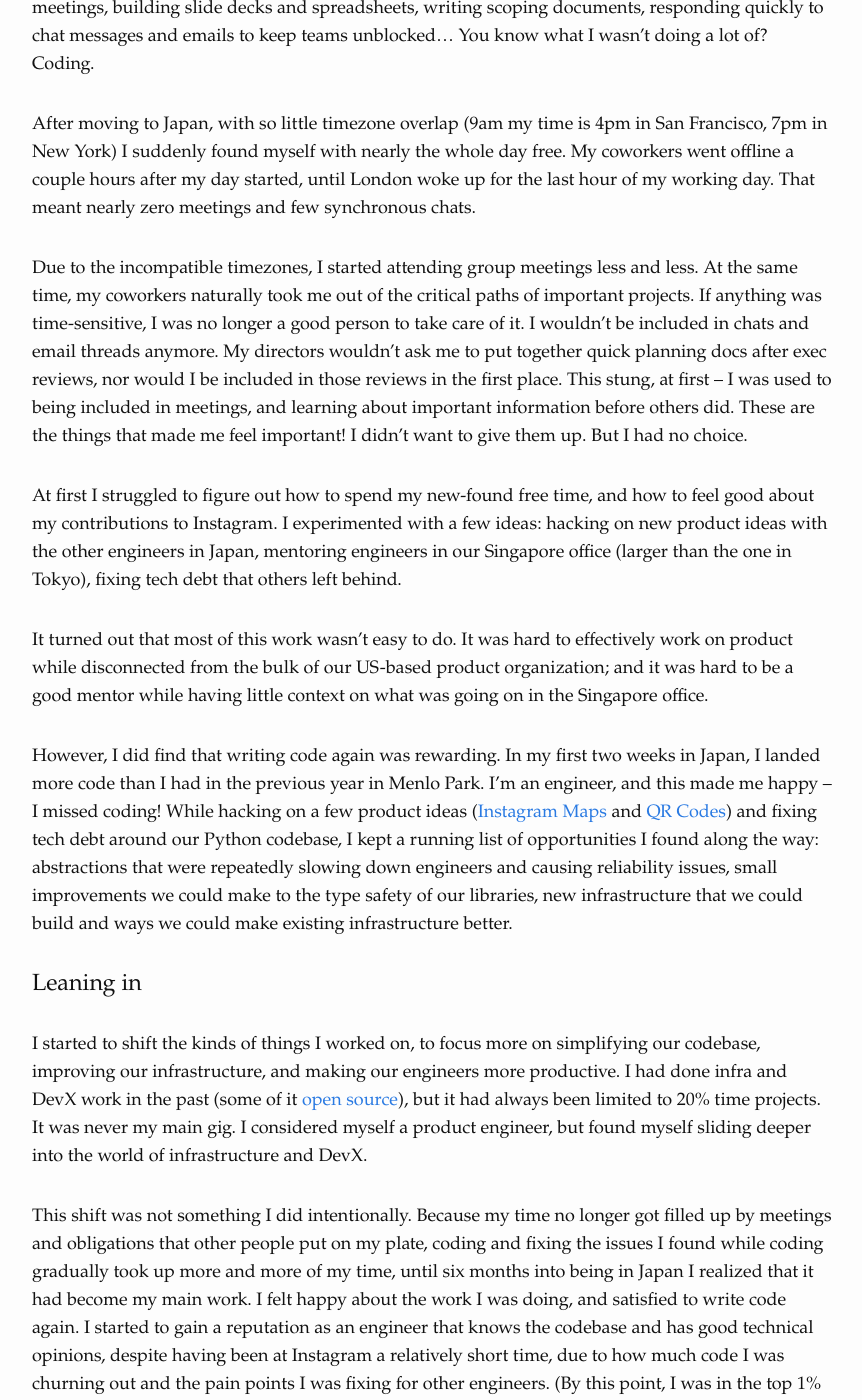
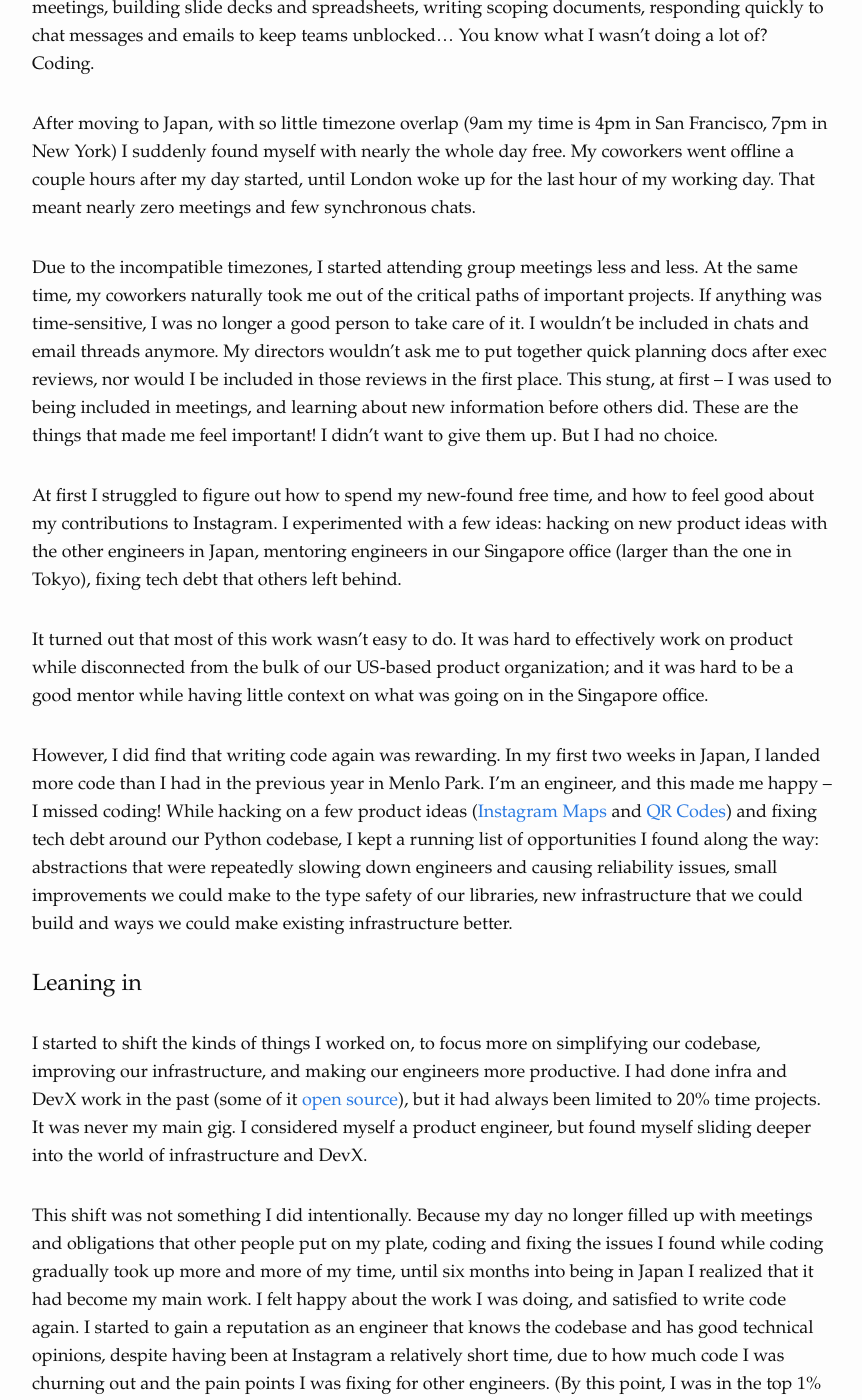
Before and after one commit to bcherny/bcherny.github.io, a Jekyll site: the page built from _posts/2023-12-10-Working-Remotely.md, in a window 1280 px wide and 1400 px high, scrolled down 577 px. Shown: the whole window, without its empty margins (208-1070 px from the left). Built offline with Jekyll 4.4.1, drawn with Linux system fonts in a browser that asks for light colours; some of the changed text lies outside the part shown.

Commit message:
Update 2023-12-10-Working-Remotely.md

```diff
--- a/_posts/2023-12-10-Working-Remotely.md
+++ b/_posts/2023-12-10-Working-Remotely.md
@@ -15,7 +15,7 @@ Before moving to Japan, I served as the tech lead for Facebook Groups. That mean
 
 After moving to Japan, with so little timezone overlap (9am my time is 4pm in San Francisco, 7pm in New York) I suddenly found myself with nearly the whole day free. My coworkers went offline a couple hours after my day started, until London woke up for the last hour of my working day. That meant nearly zero meetings and few synchronous chats.
 
-Due to the incompatible timezones, I started attending group meetings less and less. At the same time, my coworkers naturally took me out of the critical paths of important projects. If anything was time-sensitive, I was no longer a good person to take care of it. I wouldn't be included in chats and email threads anymore. My directors wouldn't ask me to put together quick planning docs after exec reviews, nor would I be included in those reviews in the first place. This stung, at first -- I was used to being included in meetings, and learning about important information before others did. These are the things that made me feel important! I didn't want to give them up. But I had no choice.
+Due to the incompatible timezones, I started attending group meetings less and less. At the same time, my coworkers naturally took me out of the critical paths of important projects. If anything was time-sensitive, I was no longer a good person to take care of it. I wouldn't be included in chats and email threads anymore. My directors wouldn't ask me to put together quick planning docs after exec reviews, nor would I be included in those reviews in the first place. This stung, at first -- I was used to being included in meetings, and learning about new information before others did. These are the things that made me feel important! I didn't want to give them up. But I had no choice.
 
 At first I struggled to figure out how to spend my new-found free time, and how to feel good about my contributions to Instagram. I experimented with a few ideas: hacking on new product ideas with the other engineers in Japan, mentoring engineers in our Singapore office (larger than the one in Tokyo), fixing tech debt that others left behind.
 
@@ -27,7 +27,7 @@ However, I did find that writing code again was rewarding. In my first two weeks
 
 I started to shift the kinds of things I worked on, to focus more on simplifying our codebase, improving our infrastructure, and making our engineers more productive. I had done infra and DevX work in the past (some of it [open source](https://github.com/bcherny)), but it had always been limited to 20% time projects. It was never my main gig. I considered myself a product engineer, but found myself sliding deeper into the world of infrastructure and DevX.
 
-This shift was not something I did intentionally. Because my time no longer got filled up by meetings and obligations that other people put on my plate, coding and fixing the issues I found while coding gradually took up more and more of my time, until six months into being in Japan I realized that it had become my main work. I felt happy about the work I was doing, and satisfied to write code again. I started to gain a reputation as an engineer that knows the codebase and has good technical opinions, despite having been at Instagram a relatively short time, due to how much code I was churning out and the pain points I was fixing for other engineers. (By this point, I was in the top 1% of engineers at Instagram by code output.)
+This shift was not something I did intentionally. Because my day no longer filled up with meetings and obligations that other people put on my plate, coding and fixing the issues I found while coding gradually took up more and more of my time, until six months into being in Japan I realized that it had become my main work. I felt happy about the work I was doing, and satisfied to write code again. I started to gain a reputation as an engineer that knows the codebase and has good technical opinions, despite having been at Instagram a relatively short time, due to how much code I was churning out and the pain points I was fixing for other engineers. (By this point, I was in the top 1% of engineers at Instagram by code output.)
 
 Reflecting back on this a year later, I realize I was doing the work that other engineers should have been doing, but often couldn't due to the realities of being in an organization that demands more of your time and attention as you grow more senior. Famously, at Meta even senior engineers are expected to code (we don't have many architect types), but their level of code output is often not the same as more junior engineers. I had essentially turned myself into an intern, coding 80% of the day. This was a powerful change, which let me identify and execute on opportunities that others simply couldn't.
 
```
